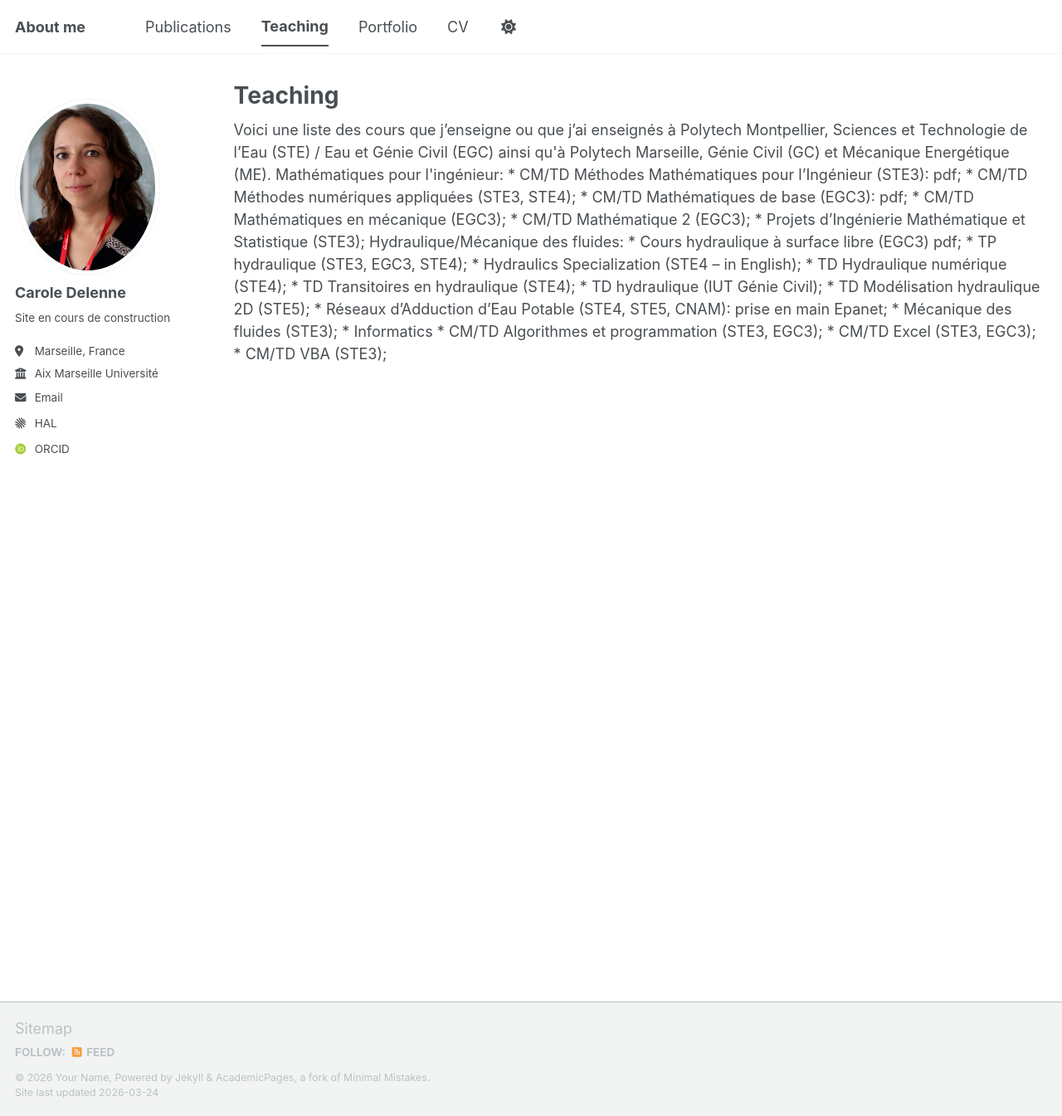
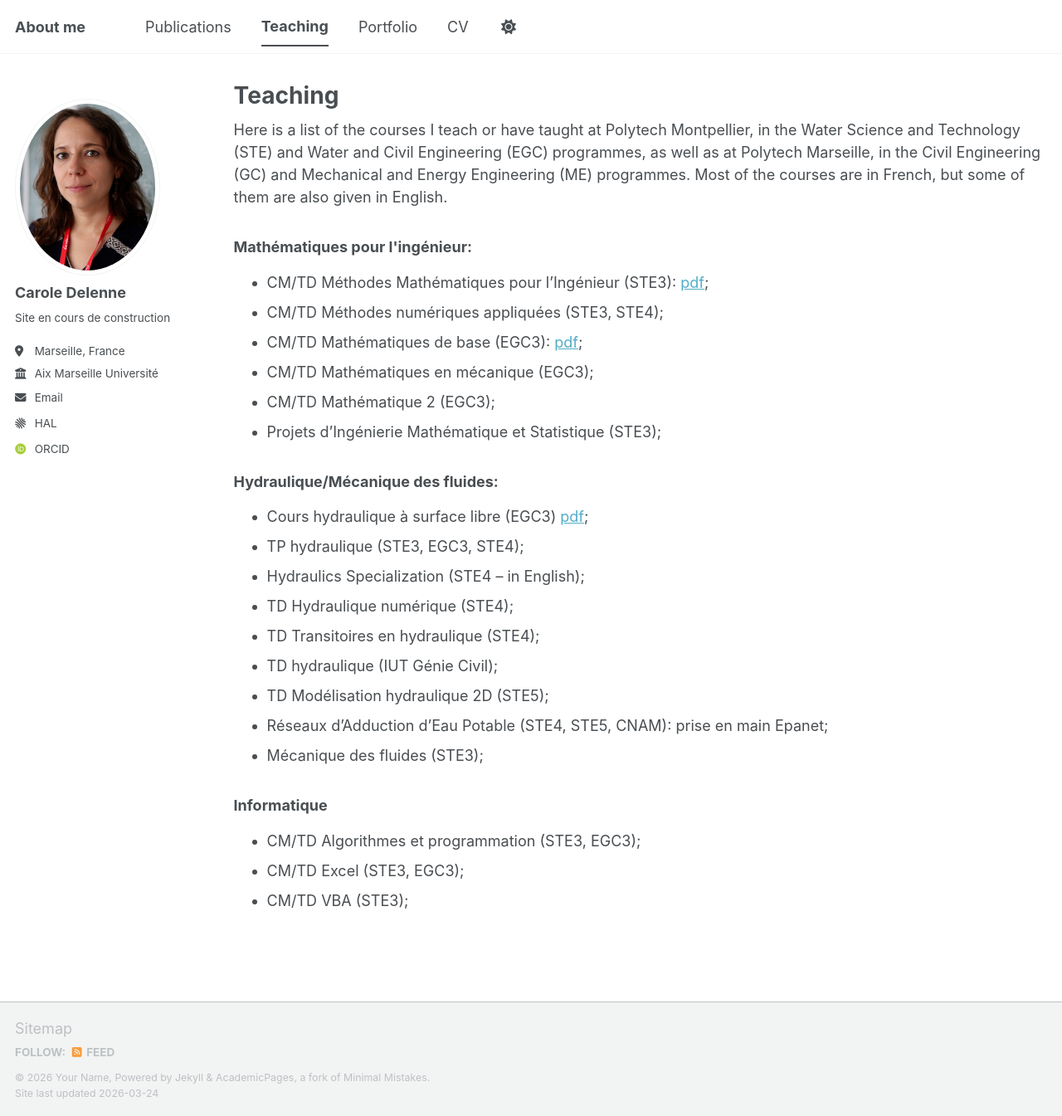
Before and after one commit to caroledelenne/caroledelenne.github.io, a Jekyll site: the page built from _pages/teaching.html, in a window 1280 px wide and 1345 px high. Shown: the whole window at 83% size. Built offline with Jekyll 4.4.1, drawn with Linux system fonts in a browser that asks for light colours; some web fonts are replaced; a script bundle is joined from its source files by our own code; library files that are not in the unit come from our copies.

Commit message:
teaching

```diff
--- a/_pages/teaching.html
+++ b/_pages/teaching.html
@@ -7,33 +7,39 @@ author_profile: true
 
 {% include base_path %}
 
-Voici une liste des cours que j’enseigne ou que j’ai enseignés à Polytech Montpellier, Sciences et Technologie de l’Eau (STE) / Eau et Génie Civil (EGC) ainsi qu'à Polytech Marseille, Génie Civil (GC) et Mécanique Energétique (ME).
+Here is a list of the courses I teach or have taught at Polytech Montpellier, in the Water Science and Technology (STE) and Water and Civil Engineering (EGC) programmes, as well as at Polytech Marseille, in the Civil Engineering (GC) and Mechanical and Energy Engineering (ME) programmes.
+Most of the courses are in French, but some of them are also given in English.
 
 
+<h3>Mathématiques pour l'ingénieur:</h3>
+<ul>
+  <li>CM/TD Méthodes Mathématiques pour l’Ingénieur (STE3): <a>pdf</a>;</li>
+  <li>CM/TD Méthodes numériques appliquées (STE3, STE4);</li>
+  <li>CM/TD Mathématiques de base (EGC3): <a>pdf</a>;</li>
+  <li>CM/TD Mathématiques en mécanique (EGC3);</li>
+  <li>CM/TD Mathématique 2 (EGC3);</li>
+  <li>Projets d’Ingénierie Mathématique et Statistique (STE3);</li>
+</ul>
 
-Mathématiques pour l'ingénieur:
-* CM/TD Méthodes Mathématiques pour l’Ingénieur (STE3): pdf;
-* CM/TD Méthodes numériques appliquées (STE3, STE4);
-* CM/TD Mathématiques de base (EGC3): pdf;
-* CM/TD Mathématiques en mécanique (EGC3);
-* CM/TD Mathématique 2 (EGC3);
-* Projets d’Ingénierie Mathématique et Statistique (STE3);
+<h3>Hydraulique/Mécanique des fluides:</h3>
+<ul>
+  <li>Cours hydraulique à surface libre (EGC3) <a>pdf</a>;</li>
+  <li>TP hydraulique (STE3, EGC3, STE4);</li>
+  <li>Hydraulics Specialization (STE4 – in English);</li>
+  <li>TD Hydraulique numérique (STE4);</li>
+  <li>TD Transitoires en hydraulique (STE4);</li>
+  <li>TD hydraulique (IUT Génie Civil);</li>
+  <li>TD Modélisation hydraulique 2D (STE5);</li>
+  <li>Réseaux d’Adduction d’Eau Potable (STE4, STE5, CNAM): prise en main Epanet;</li>
+  <li>Mécanique des fluides (STE3);</li>
+</ul>
 
-Hydraulique/Mécanique des fluides:
-* Cours hydraulique à surface libre (EGC3) pdf;
-* TP hydraulique (STE3, EGC3, STE4);
-* Hydraulics Specialization (STE4 – in English);
-* TD Hydraulique numérique (STE4);
-* TD Transitoires en hydraulique (STE4);
-* TD hydraulique (IUT Génie Civil);
-* TD Modélisation hydraulique 2D (STE5);
-* Réseaux d’Adduction d’Eau Potable (STE4, STE5, CNAM): prise en main Epanet;
-* Mécanique des fluides (STE3);
-* Informatics
-* CM/TD  Algorithmes et programmation (STE3, EGC3);
-* CM/TD Excel (STE3, EGC3);
-* CM/TD VBA (STE3);
-
+<h3>Informatique</h3>
+<ul>
+  <li>CM/TD Algorithmes et programmation (STE3, EGC3);</li>
+  <li>CM/TD Excel (STE3, EGC3);</li>
+  <li>CM/TD VBA (STE3);</li>
+</ul>
 
 
 <!--{% for post in site.teaching reversed %}
```
